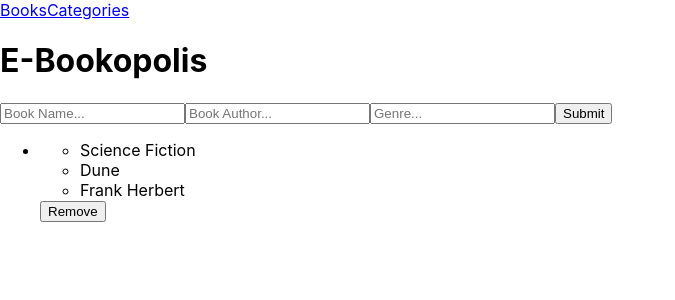
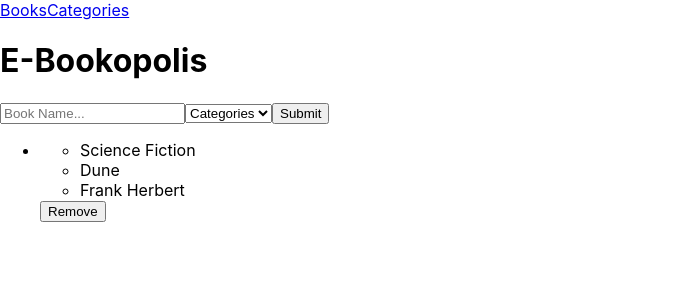
Before and after one commit to HAMMAS-SALEEM/E-Bookopolis, a React (Create React App) app: page / in a window 1280 px wide. Shown: the top 300 px of the page, without its empty margins (0-675 px from the left). Built offline with nearby package versions, Linux system fonts and the light colour scheme; the HTML template or start-up script is replaced by a standard one.

Commit message:
Update form

```diff
--- a/src/components/Books.js
+++ b/src/components/Books.js
@@ -11,9 +11,13 @@ const Books = () => {
       <h1 className="books-page-title">E-Bookopolis</h1>
       <form id="form">
         <input type="text" id="book-title" name="book-title" className="book" placeholder="Book Name..." />
-        <input type="text" id="book-author" name="book-author" className="book" placeholder="Book Author..." />
-        <input type="text" id="book-genre" name="book-genre" className="book" placeholder="Genre..." />
-        <input type="button" value="Submit" />
+        <select name="categories" id="categories-dropdown">
+          <option value="" disabled selected hidden>Categories</option>
+          <option value="horror">Horror</option>
+          <option value="sci-fic">Sci-Fic</option>
+          <option value="comedy">Comedy</option>
+        </select>
+        <input type="submit" value="Submit" />
       </form>
       <ul className="books-container">
         {
```
